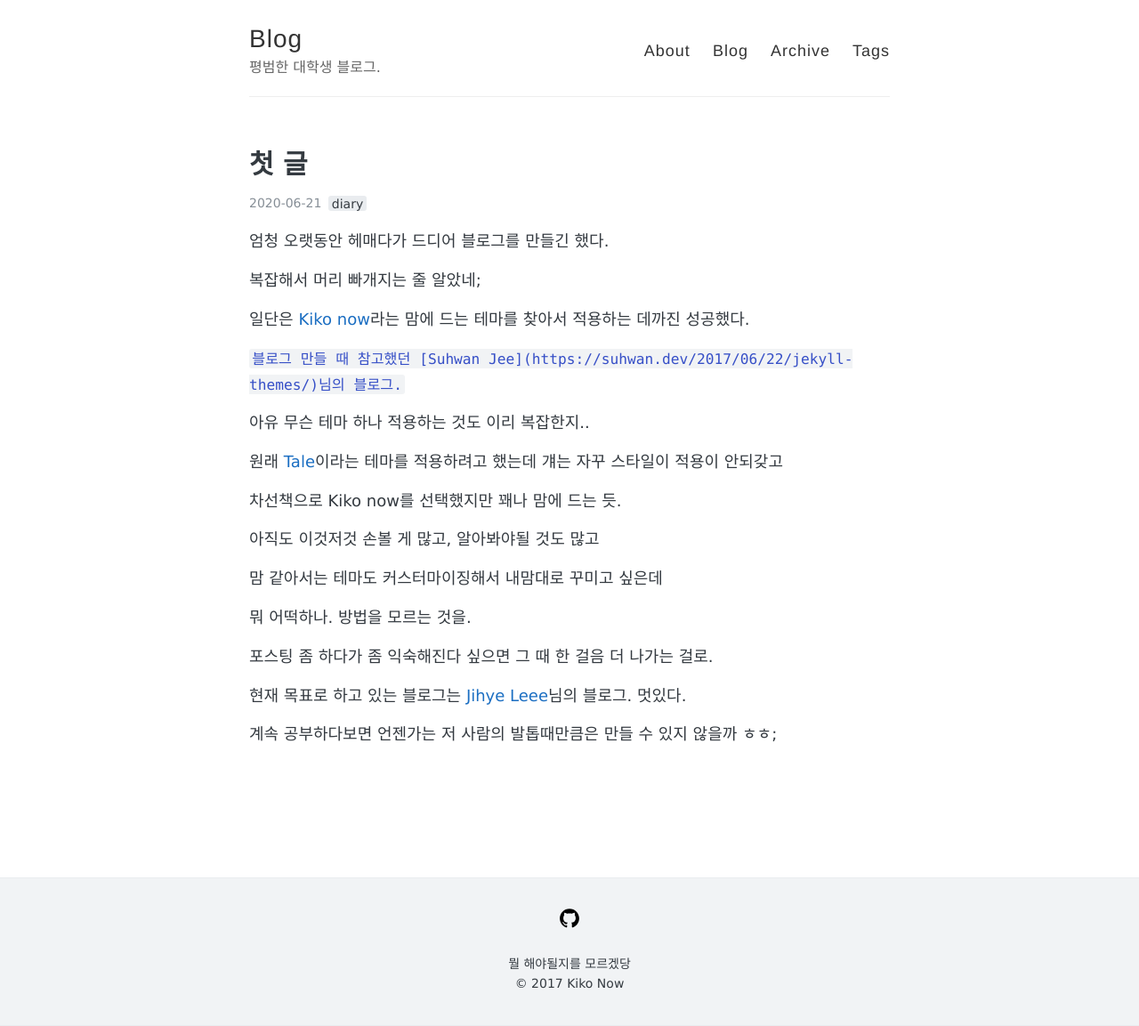
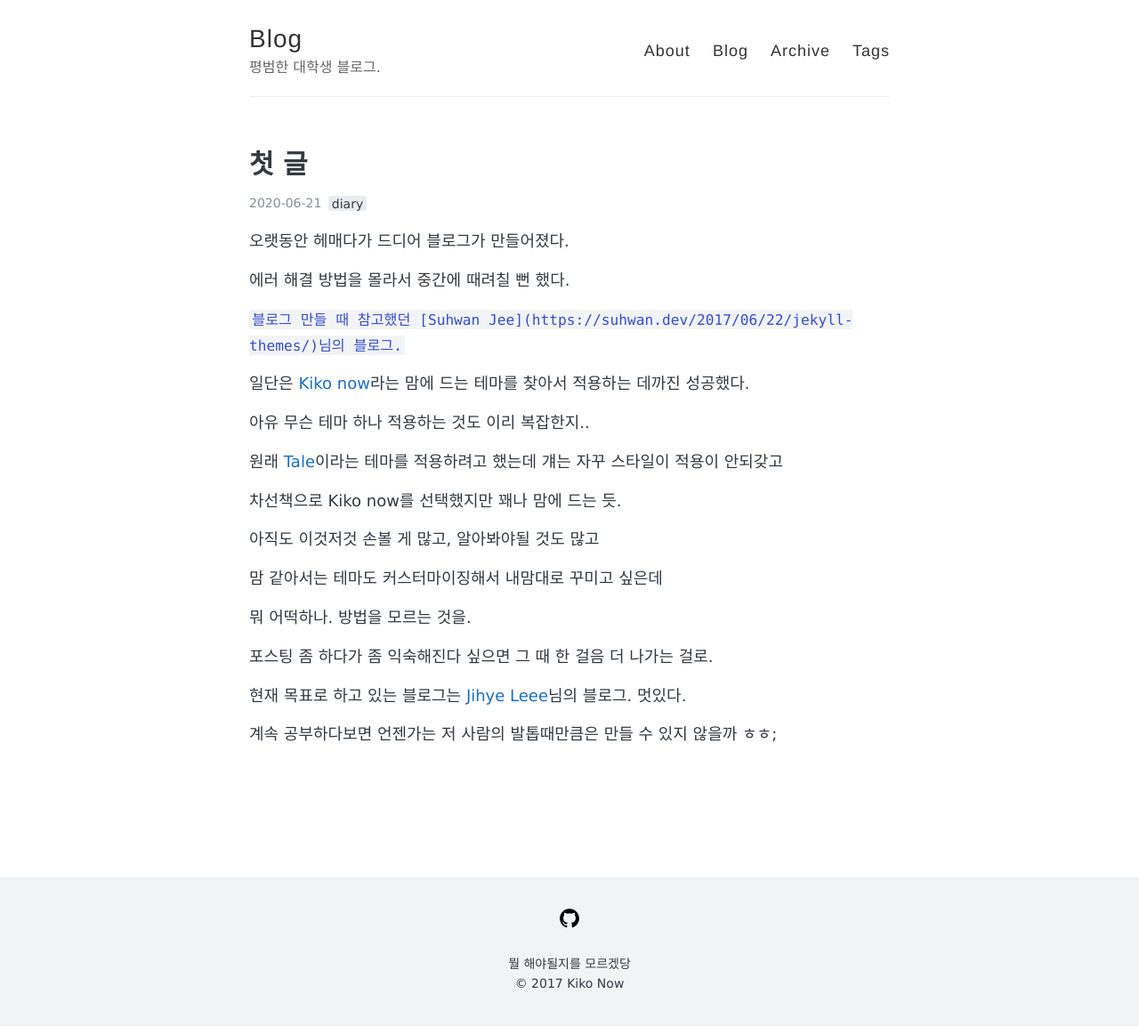
Before and after one commit to iborymagic/iborymagic.github.io, a Jekyll site: the page built from _posts/2020-06-21-첫-글.md, in a window 1280 px wide. Shown: the whole page at 89% size. Built offline with Jekyll 4.4.1, drawn with Linux system fonts in a browser that asks for light colours.

Commit message:
really really last modification

```diff
--- a/_posts/2020-06-21-첫-글.md
+++ b/_posts/2020-06-21-첫-글.md
@@ -5,14 +5,14 @@ tags:
   - diary
 ---
 
-엄청 오랫동안 헤매다가 드디어 블로그를 만들긴 했다.
+오랫동안 헤매다가 드디어 블로그가 만들어졌다.
 
-복잡해서 머리 빠개지는 줄 알았네;
+에러 해결 방법을 몰라서 중간에 때려칠 뻔 했다.
+
+`블로그 만들 때 참고했던 [Suhwan Jee](https://suhwan.dev/2017/06/22/jekyll-themes/)님의 블로그.`
 
 
 일단은 [Kiko now](https://github.com/AWEEKJ/kiko-now)라는 맘에 드는 테마를 찾아서 적용하는 데까진 성공했다.
-
-`블로그 만들 때 참고했던 [Suhwan Jee](https://suhwan.dev/2017/06/22/jekyll-themes/)님의 블로그.`
 
 아유 무슨 테마 하나 적용하는 것도 이리 복잡한지..
 
```
